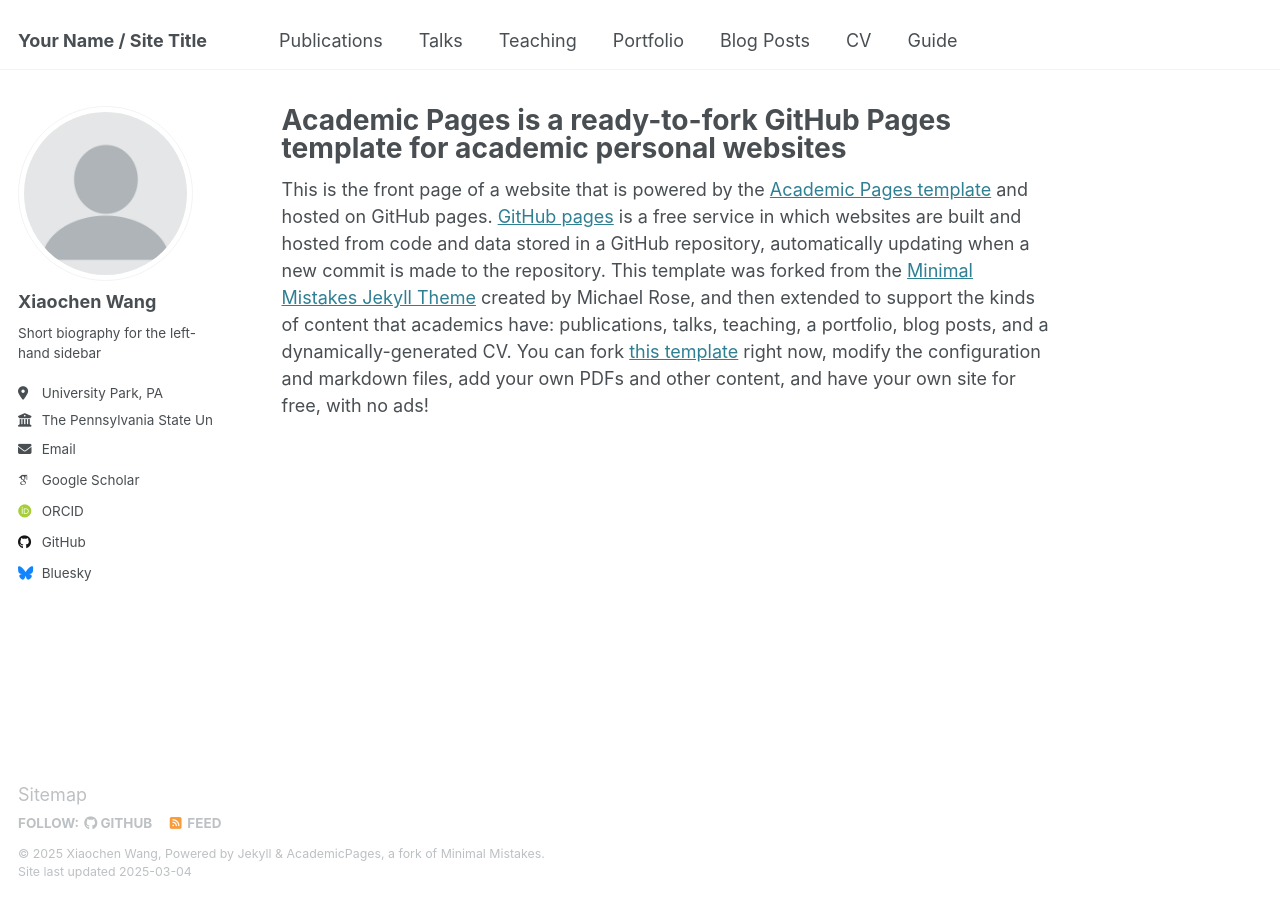
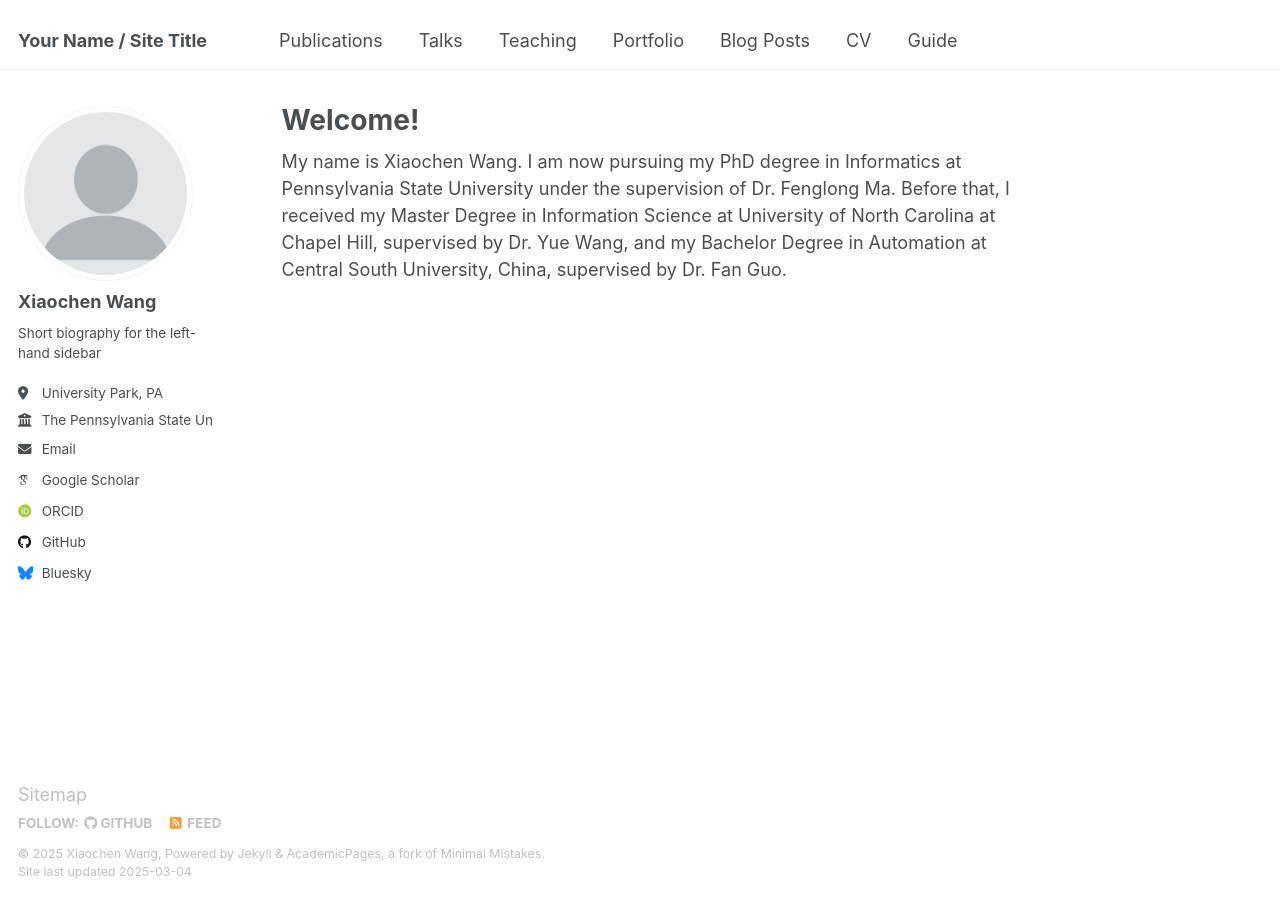
Before and after one commit to XiaochenWang-PSU/XiaochenWang-PSU.github.io, a Jekyll site: the page built from _pages/about.md, in a window 1280 px wide. Built offline with Jekyll 4.4.1, drawn with Linux system fonts in a browser that asks for light colours; some web fonts are replaced.

Commit message:
Update about.md

```diff
--- a/_pages/about.md
+++ b/_pages/about.md
@@ -1,10 +1,10 @@
 ---
 permalink: /
-title: "Academic Pages is a ready-to-fork GitHub Pages template for academic personal websites"
+title: "Welcome!"
 author_profile: true
 redirect_from:
   - /about/
   - /about.html
 ---
 
-This is the front page of a website that is powered by the [Academic Pages template](https://github.com/academicpages/academicpages.github.io) and hosted on GitHub pages. [GitHub pages](https://pages.github.com) is a free service in which websites are built and hosted from code and data stored in a GitHub repository, automatically updating when a new commit is made to the repository. This template was forked from the [Minimal Mistakes Jekyll Theme](https://mmistakes.github.io/minimal-mistakes/) created by Michael Rose, and then extended to support the kinds of content that academics have: publications, talks, teaching, a portfolio, blog posts, and a dynamically-generated CV. You can fork [this template](https://github.com/academicpages/academicpages.github.io) right now, modify the configuration and markdown files, add your own PDFs and other content, and have your own site for free, with no ads!
+My name is Xiaochen Wang. I am now pursuing my PhD degree in Informatics at Pennsylvania State University under the supervision of Dr. Fenglong Ma. Before that, I received my Master Degree in Information Science at University of North Carolina at Chapel Hill, supervised by Dr. Yue Wang, and my Bachelor Degree in Automation at Central South University, China, supervised by Dr. Fan Guo.
```
